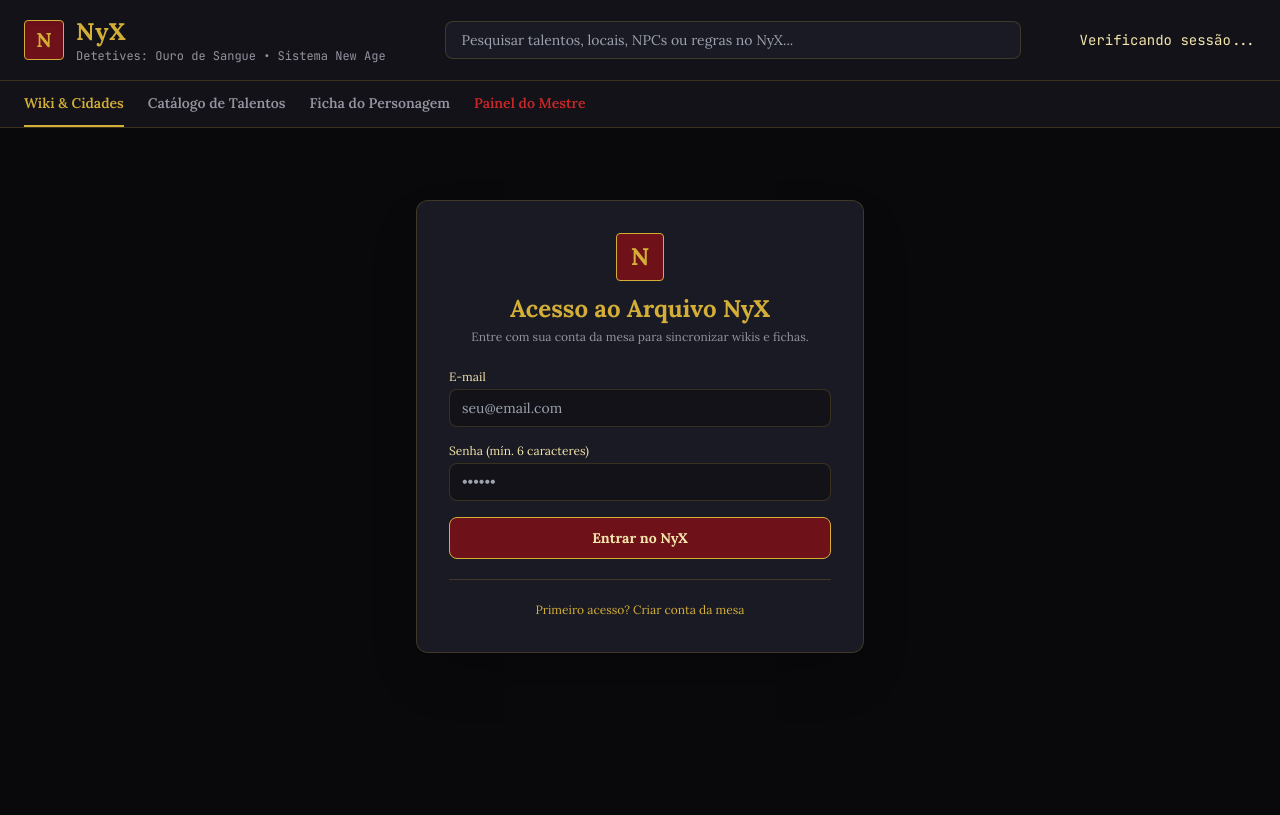
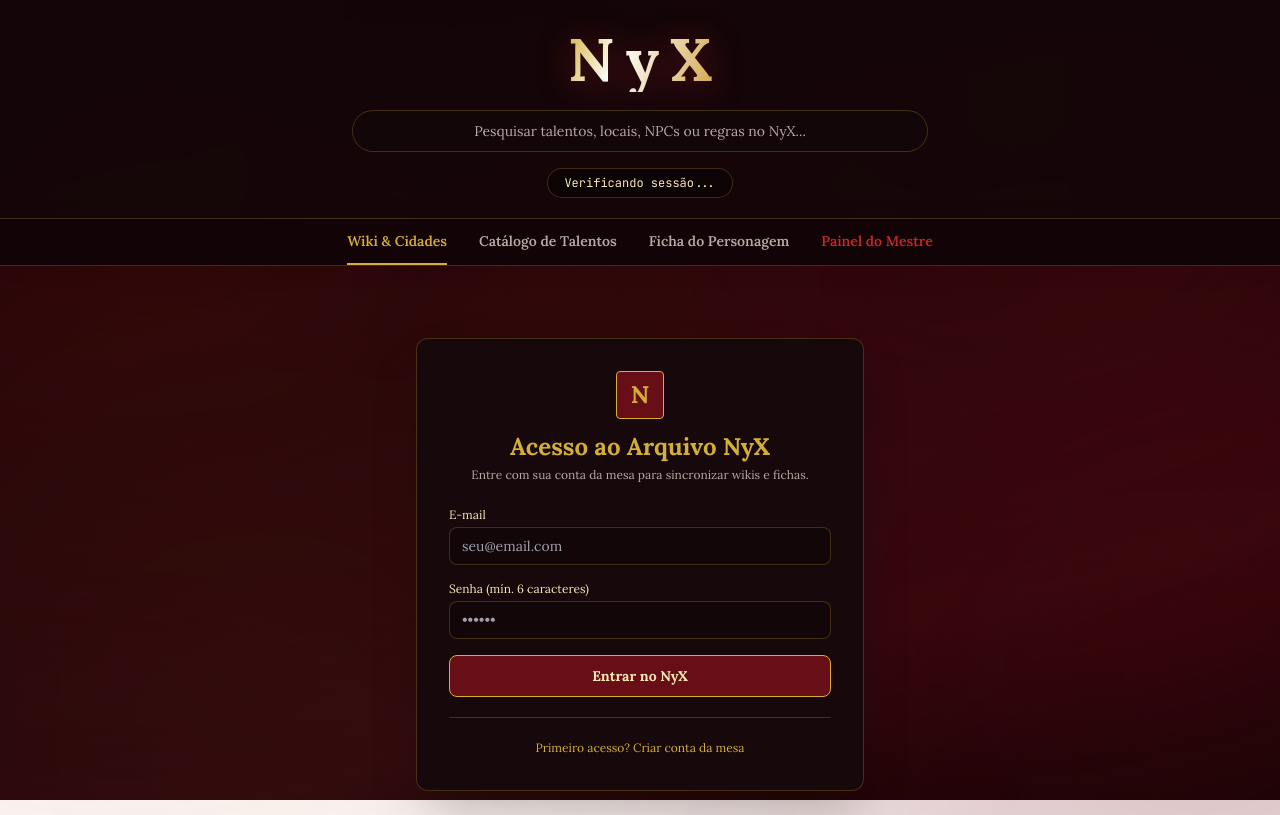
Before and after one commit to euXiss/nyx-hub, a plain HTML site: page index.html in a window 1280 px wide. Both pictures are taken after a click on the button "Wiki & Cidades". Drawn offline with nearby package versions, Linux system fonts and the light colour scheme; no server answers.

Commit message:
Atualiza visual vermelho, dourado e nevoa no NyX

```diff
--- a/css/theme.css
+++ b/css/theme.css
@@ -2,38 +2,174 @@
 @import url('https://fonts.googleapis.com/css2?family=Lora:ital,wght@0,400..700;1,400..700&family=JetBrains+Mono:wght@400;700&display=swap');
 
 :root {
-  --bg-base: #09090c;
-  --bg-surface: #121218;
-  --bg-card: #1a1a24;
+  --bg-base: #080304;
+  --bg-surface: rgba(18, 6, 9, 0.86);
+  --bg-card: #17080b;
   --vinho: #C62828;
-  --vinho-escuro: #6e1119;
+  --vinho-escuro: #680e16;
   --dourado: #D4AF37;
-  --dourado-claro: #f3e5ab;
-  --texto-principal: #e2e2e9;
-  --texto-mutado: #9494a0;
-  --borda-fina: rgba(212, 175, 55, 0.2);
+  --dourado-claro: #f7e7b4;
+  --texto-principal: #f5f0ec;
+  --texto-mutado: #b8a9a5;
+  --borda-fina: rgba(212, 175, 55, 0.24);
+}
+
+* {
+  box-sizing: border-box;
 }
 
 body {
-  background-color: var(--bg-base);
+  background: linear-gradient(165deg, #060203 0%, #160408 42%, #26070d 76%, #090304 100%);
+  background-attachment: fixed;
   color: var(--texto-principal);
   font-family: 'Lora', serif;
   margin: 0;
   padding: 0;
   overflow-x: hidden;
+  position: relative;
+}
+
+/* Camadas de Névoa Carmesim Animada no Fundo */
+body::before,
+body::after {
+  content: "";
+  position: fixed;
+  inset: -20%;
+  pointer-events: none;
+  z-index: 0;
+}
+
+body::before {
+  background:
+    radial-gradient(circle at 22% 28%, rgba(165, 22, 34, 0.24) 0%, transparent 48%),
+    radial-gradient(circle at 78% 70%, rgba(110, 12, 22, 0.28) 0%, transparent 52%);
+  filter: blur(48px);
+  animation: nyxMistDriftOne 20s ease-in-out infinite alternate;
+}
+
+body::after {
+  background:
+    radial-gradient(circle at 72% 22%, rgba(198, 40, 40, 0.16) 0%, transparent 45%),
+    radial-gradient(circle at 30% 80%, rgba(212, 175, 55, 0.06) 0%, transparent 50%);
+  filter: blur(62px);
+  animation: nyxMistDriftTwo 26s ease-in-out infinite alternate;
+}
+
+@keyframes nyxMistDriftOne {
+  0% {
+    transform: translate3d(-3%, -2%, 0) scale(1);
+    opacity: 0.75;
+  }
+  50% {
+    transform: translate3d(2%, 3%, 0) scale(1.07);
+    opacity: 1;
+  }
+  100% {
+    transform: translate3d(4%, -3%, 0) scale(1.02);
+    opacity: 0.8;
+  }
+}
+
+@keyframes nyxMistDriftTwo {
+  0% {
+    transform: translate3d(3%, 2%, 0) scale(1.05);
+    opacity: 0.65;
+  }
+  50% {
+    transform: translate3d(-3%, -2%, 0) scale(0.98);
+    opacity: 0.95;
+  }
+  100% {
+    transform: translate3d(-2%, 4%, 0) scale(1.06);
+    opacity: 0.7;
+  }
+}
+
+/* Mantém conteúdo acima da névoa */
+header,
+nav,
+main {
+  position: relative;
+  z-index: 1;
+}
+
+/* Título Principal NyX com Brilho Dourado e Respiração */
+.nyx-hero-title {
+  font-family: 'Lora', serif;
+  font-size: clamp(2.6rem, 5vw, 3.75rem);
+  font-weight: 700;
+  letter-spacing: 0.22em;
+  padding-left: 0.22em; /* compensa o tracking para centralização exata */
+  line-height: 1.1;
+  background: linear-gradient(110deg, #b88924 0%, #f8e8b0 32%, #D4AF37 52%, #ffffff 68%, #c9972c 100%);
+  background-size: 220% auto;
+  -webkit-background-clip: text;
+  background-clip: text;
+  color: transparent;
+  filter: drop-shadow(0 4px 18px rgba(198, 40, 40, 0.45));
+  animation: nyxTitleShimmer 7s ease-in-out infinite alternate, nyxTitleFloat 5s ease-in-out infinite;
+  transition: transform 0.3s ease, filter 0.3s ease;
+  user-select: none;
+}
+
+.nyx-hero-title:hover {
+  transform: scale(1.04);
+  filter: drop-shadow(0 6px 24px rgba(212, 175, 55, 0.45));
+}
+
+@keyframes nyxTitleShimmer {
+  0% {
+    background-position: 0% 50%;
+  }
+  100% {
+    background-position: 100% 50%;
+  }
+}
+
+@keyframes nyxTitleFloat {
+  0%, 100% {
+    transform: translateY(0);
+  }
+  50% {
+    transform: translateY(-2px);
+  }
+}
+
+/* Microanimações para todos os botões */
+button:not(:disabled) {
+  transition:
+    transform 0.2s cubic-bezier(0.22, 1, 0.36, 1),
+    box-shadow 0.2s ease,
+    background-color 0.2s ease,
+    border-color 0.2s ease,
+    color 0.2s ease;
+}
+
+button:not(:disabled):hover {
+  transform: translateY(-2px) scale(1.03);
+  box-shadow: 0 6px 16px rgba(198, 40, 40, 0.22), 0 0 8px rgba(212, 175, 55, 0.14);
+}
+
+button:not(:disabled):active {
+  transform: translateY(0) scale(0.98);
+}
+
+/* Abas de navegação com crescimento sutil sem sombra exagerada */
+nav .tab-btn:not(:disabled):hover {
+  transform: translateY(-1px) scale(1.04);
+  box-shadow: none;
 }
 
 .font-mono-code {
   font-family: 'JetBrains Mono', monospace;
 }
 
-/* Bordas e detalhes em Dourado e Vinho */
 .border-gold {
   border-color: var(--dourado);
 }
 
 .bg-wine-gradient {
-  background: linear-gradient(135deg, var(--vinho-escuro) 0%, #1a0507 100%);
+  background: linear-gradient(135deg, var(--vinho-escuro) 0%, #1a0407 100%);
 }
 
 .text-gold {
@@ -50,7 +186,7 @@ body {
   height: 6px;
 }
 ::-webkit-scrollbar-track {
-  background: var(--bg-base);
+  background: #070203;
 }
 ::-webkit-scrollbar-thumb {
   background: var(--vinho-escuro);
--- a/css/wiki.css
+++ b/css/wiki.css
@@ -82,8 +82,8 @@
 .nyx-modal-backdrop {
   position: fixed;
   inset: 0;
-  background: rgba(5, 5, 8, 0.85);
-  backdrop-filter: blur(4px);
+  background: rgba(10, 3, 5, 0.88);
+  backdrop-filter: blur(5px);
   display: flex;
   align-items: center;
   justify-content: center;
--- a/index.html
+++ b/index.html
@@ -3,45 +3,39 @@
 <head>
   <meta charset="UTF-8">
   <meta name="viewport" content="width=device-width, initial-scale=1.0">
-  <title>NyX • Compêndio & Fichas</title>
+  <title>NyX</title>
   <script src="https://cdn.tailwindcss.com"></script>
   <link rel="stylesheet" href="css/theme.css">
   <link rel="stylesheet" href="css/wiki.css">
 </head>
 <body class="min-h-screen flex flex-col">
 
-  <!-- Cabeçalho Principal -->
-  <header class="border-b border-[var(--borda-fina)] bg-[var(--bg-surface)] py-4 px-6 flex flex-wrap items-center justify-between gap-4 shadow-lg">
-    <div class="flex items-center space-x-3">
-      <div class="w-10 h-10 rounded bg-[var(--vinho-escuro)] border border-[var(--dourado)] flex items-center justify-center font-bold text-xl text-[var(--dourado)] shadow-inner">
-        N
-      </div>
-      <div>
-        <h1 class="text-2xl font-bold tracking-wider text-[var(--dourado)]">NyX</h1>
-        <p class="text-xs text-[var(--texto-mutado)] font-mono-code">Detetives: Ouro de Sangue • Sistema New Age</p>
+  <!-- Cabeçalho Principal Centralizado -->
+  <header class="border-b border-[var(--borda-fina)] bg-[var(--bg-surface)] backdrop-blur-md pt-7 pb-5 px-6 flex flex-col items-center justify-center text-center gap-4 shadow-2xl">
+
+    <!-- Título Principal Animado -->
+    <h1 class="nyx-hero-title">NyX</h1>
+
+    <!-- Barra de Busca Global Centralizada -->
+    <div class="w-full max-w-xl">
+      <div class="relative">
+        <input type="text" id="omnisearch-input" placeholder="Pesquisar talentos, locais, NPCs ou regras no NyX..."
+          class="w-full bg-[#120608] border border-[var(--borda-fina)] rounded-full px-5 py-2.5 text-sm text-center text-[var(--texto-principal)] placeholder-[var(--texto-mutado)] focus:outline-none focus:border-[var(--dourado)] focus:shadow-[0_0_16px_rgba(212,175,55,0.2)] transition">
       </div>
     </div>
 
-    <!-- Barra de Busca Global (Omnisearch) -->
-    <div class="flex-1 max-w-xl min-w-[240px]">
-      <div class="relative">
-        <input type="text" id="omnisearch-input" placeholder="Pesquisar talentos, locais, NPCs ou regras no NyX..."
-          class="w-full bg-[var(--bg-card)] border border-[var(--borda-fina)] rounded-lg px-4 py-2 text-sm text-[var(--texto-principal)] focus:outline-none focus:border-[var(--dourado)] transition">
-      </div>
-    </div>
-
-    <!-- Status de Login -->
-    <div id="auth-status" class="text-sm font-mono-code text-[var(--dourado-claro)]">
+    <!-- Status de Login Centralizado -->
+    <div id="auth-status" class="text-xs font-mono-code text-[var(--dourado-claro)] bg-black/40 border border-[var(--borda-fina)] px-4 py-1.5 rounded-full">
       Verificando sessão...
     </div>
   </header>
 
-  <!-- Navegação de Abas -->
-  <nav class="bg-[var(--bg-surface)] border-b border-[var(--borda-fina)] px-6 flex space-x-6 text-sm font-semibold overflow-x-auto">
-    <button data-tab="wiki" class="tab-btn py-3 border-b-2 border-[var(--dourado)] text-[var(--dourado)] whitespace-nowrap transition">Wiki & Cidades</button>
-    <button data-tab="talentos" class="tab-btn py-3 border-b-2 border-transparent text-[var(--texto-mutado)] hover:text-[var(--texto-principal)] whitespace-nowrap transition">Catálogo de Talentos</button>
-    <button data-tab="ficha" class="tab-btn py-3 border-b-2 border-transparent text-[var(--texto-mutado)] hover:text-[var(--texto-principal)] whitespace-nowrap transition">Ficha do Personagem</button>
-    <button data-tab="mestre" class="tab-btn py-3 border-b-2 border-transparent text-[var(--vinho)] hover:text-red-400 whitespace-nowrap transition">Painel do Mestre</button>
+  <!-- Navegação de Abas Centralizada -->
+  <nav class="bg-[#100407]/90 backdrop-blur-md border-b border-[var(--borda-fina)] px-6 flex justify-center flex-wrap gap-6 sm:gap-8 text-sm font-semibold">
+    <button data-tab="wiki" class="tab-btn py-3 border-b-2 border-[var(--dourado)] text-[var(--dourado)] whitespace-nowrap">Wiki & Cidades</button>
+    <button data-tab="talentos" class="tab-btn py-3 border-b-2 border-transparent text-[var(--texto-mutado)] hover:text-white whitespace-nowrap">Catálogo de Talentos</button>
+    <button data-tab="ficha" class="tab-btn py-3 border-b-2 border-transparent text-[var(--texto-mutado)] hover:text-white whitespace-nowrap">Ficha do Personagem</button>
+    <button data-tab="mestre" class="tab-btn py-3 border-b-2 border-transparent text-[var(--vinho)] hover:text-[var(--dourado-claro)] whitespace-nowrap">Painel do Mestre</button>
   </nav>
 
   <!-- Conteúdo Dinâmico -->
@@ -82,7 +76,7 @@
         mountWikiView(viewContainer);
       } else {
         viewContainer.innerHTML = `
-          <div class="bg-[var(--bg-card)] border border-[var(--borda-fina)] rounded-xl p-6 shadow-xl">
+          <div class="bg-[var(--bg-card)] border border-[var(--borda-fina)] rounded-xl p-6 shadow-xl text-center">
             <h2 class="text-xl font-bold text-[var(--dourado)] mb-2">Módulo: ${tabName.toUpperCase()}</h2>
             <p class="text-sm text-[var(--texto-mutado)]">Sessão autenticada. Pronto para plugar este módulo na próxima etapa.</p>
           </div>
```
